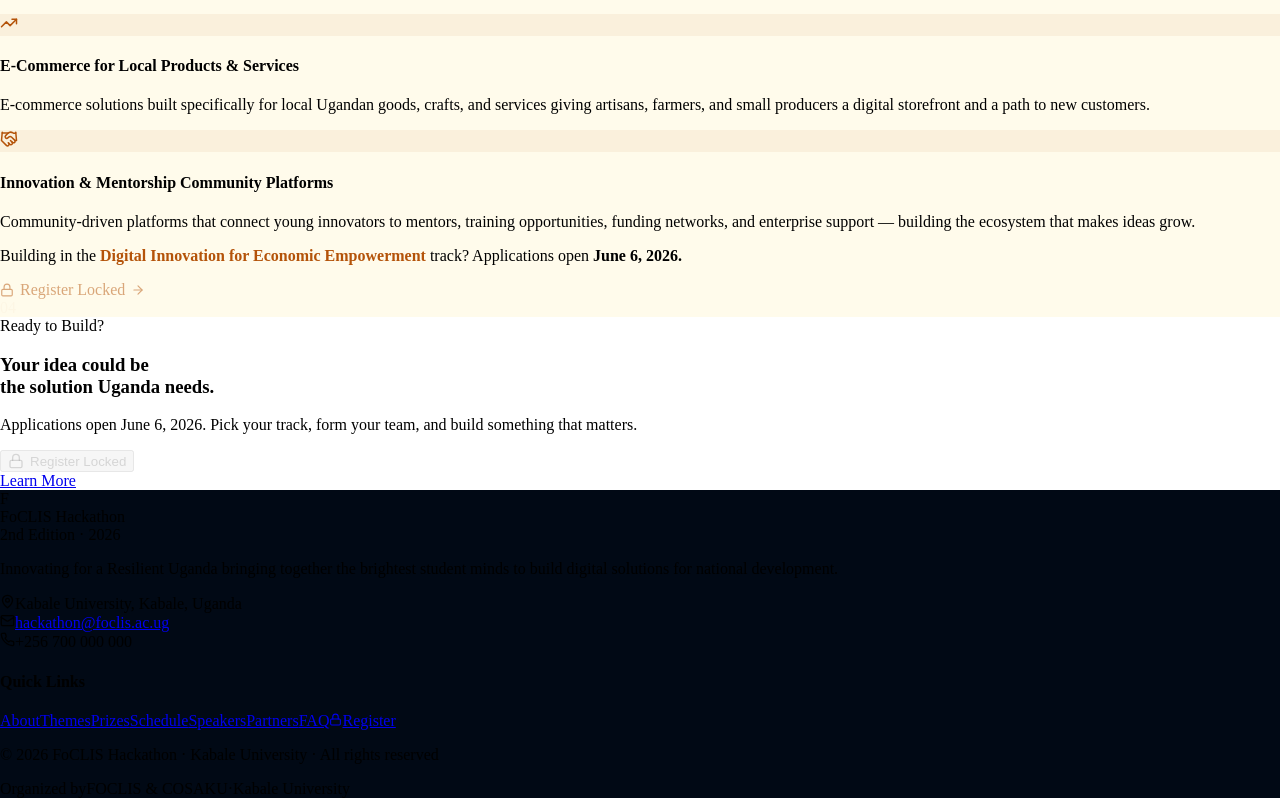
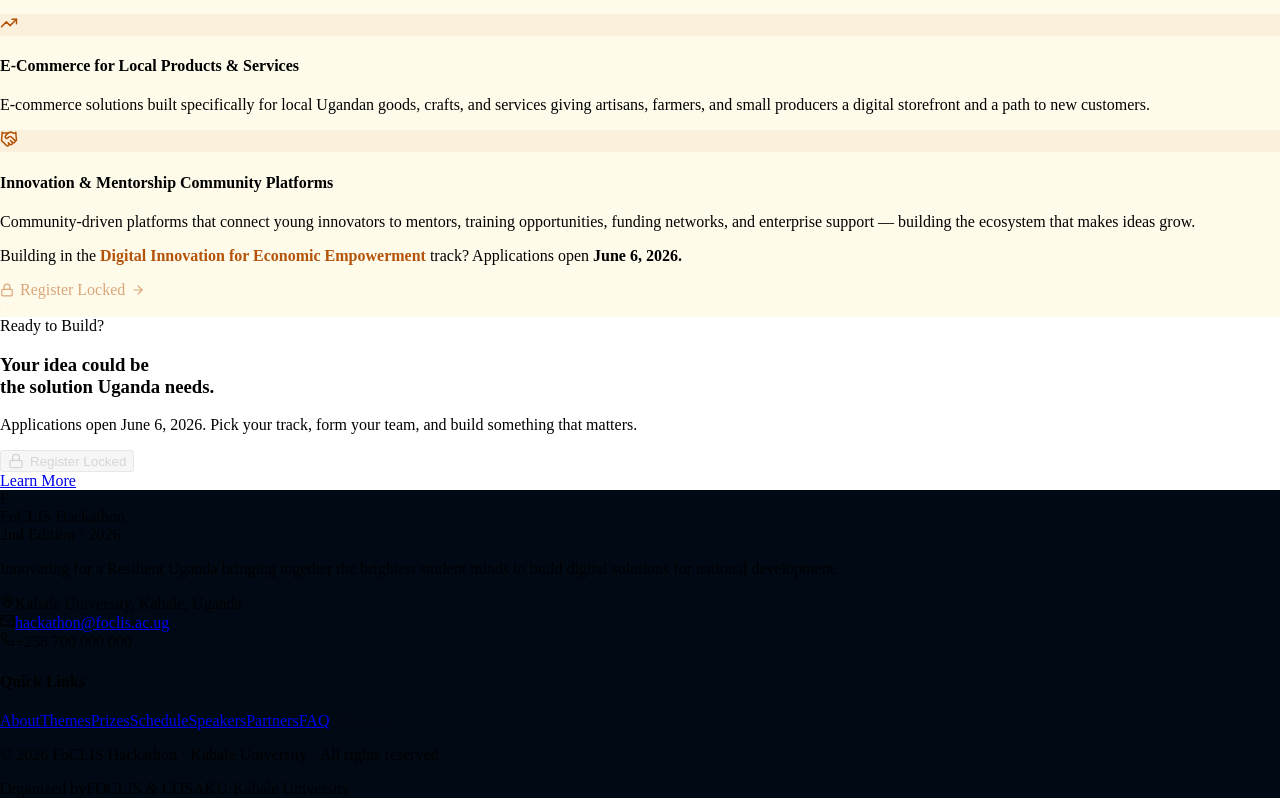
Before and after one commit to Alouzious/FoCLIS, a React app in the folder frontend/: page /themes in a window 1280 px wide. Shown: the part 4717-5515 px from the top of the page. Built offline with nearby package versions, Linux system fonts and the light colour scheme; the HTML template or start-up script is replaced by a standard one.

Commit message:
Move vercel.json into frontend directory

```diff
--- a/frontend/src/components/Footer.jsx
+++ b/frontend/src/components/Footer.jsx
@@ -79,22 +79,30 @@ export default function Footer() {
             <div className="grid sm:grid-cols-2 gap-3">
               {navLinks.map(link => {
                 const isRegister = link.label === 'Register'
+
+                if (isRegister) {
+                  return (
+                    <button key={link.label}
+                      disabled
+                      className="font-heading font-600 text-sm flex items-center gap-2 group text-blue-300/40 cursor-not-allowed opacity-50"
+                      style={{ background: 'none', border: 'none', textAlign: 'left', pointerEvents: 'none' }}
+                    >
+                      <span className="w-1.5 h-1.5 rounded-full bg-brand-accent/40 flex-shrink-0" />
+                      <span className="flex items-center gap-1">
+                        <Lock size={13} />
+                        {link.label}
+                      </span>
+                    </button>
+                  )
+                }
+
                 return (
                   <a key={link.label} href={link.href}
-                    onClick={(e) => {
-                      if (isRegister) e.preventDefault()
-                      else handleLinkClick(e, link.href)
-                    }}
-                    className={`font-heading font-600 text-sm flex items-center gap-2 group ${
-                      isRegister
-                        ? 'text-blue-300/40 cursor-not-allowed opacity-50'
-                        : 'text-blue-300 hover:text-white transition-colors'
-                    }`}
-                    style={isRegister ? { pointerEvents: 'none' } : {}}
+                    onClick={(e) => handleLinkClick(e, link.href)}
+                    className="font-heading font-600 text-sm flex items-center gap-2 group text-blue-300 hover:text-white transition-colors"
                   >
                     <span className="w-1.5 h-1.5 rounded-full bg-brand-accent/40 group-hover:bg-brand-accent transition-colors flex-shrink-0" />
                     <span className="flex items-center gap-1">
-                      {isRegister && <Lock size={13} />}
                       {link.label}
                     </span>
                   </a>
--- a/frontend/src/components/Hero.jsx
+++ b/frontend/src/components/Hero.jsx
@@ -209,15 +209,22 @@ export default function Hero() {
 
           {/* ── CTA buttons ── */}
           <div className="hero-ctas hero-anim" style={{ animationDelay: '0.46s' }}>
-            <a
-              href={countdown.open ? '#register' : undefined}
-              aria-disabled={!countdown.open}
-              className={`hero-btn-primary ${!countdown.open ? 'hero-btn--locked' : ''}`}
-            >
-              {countdown.open
-                ? <><ArrowRight size={16} aria-hidden="true" /> Register Now</>
-                : <><Lock size={15} aria-hidden="true" /> Registration Locked</>}
-            </a>
+            {countdown.open ? (
+              <a
+                href="#register"
+                className="hero-btn-primary"
+              >
+                <ArrowRight size={16} aria-hidden="true" /> Register Now
+              </a>
+            ) : (
+              <button
+                disabled
+                className="hero-btn-primary hero-btn--locked"
+                style={{ pointerEvents: 'none' }}
+              >
+                <Lock size={15} aria-hidden="true" /> Registration Locked
+              </button>
+            )}
             <a href="/themes" className="hero-btn-secondary">
               View Themes <ArrowRight size={15} aria-hidden="true" />
             </a>
```
Also changed, not shown: frontend/vercel.json (added), 2 other files (tests, documents, lock files or other folders).
